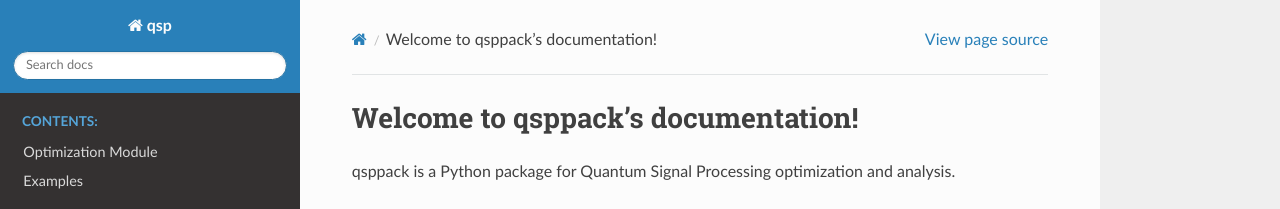
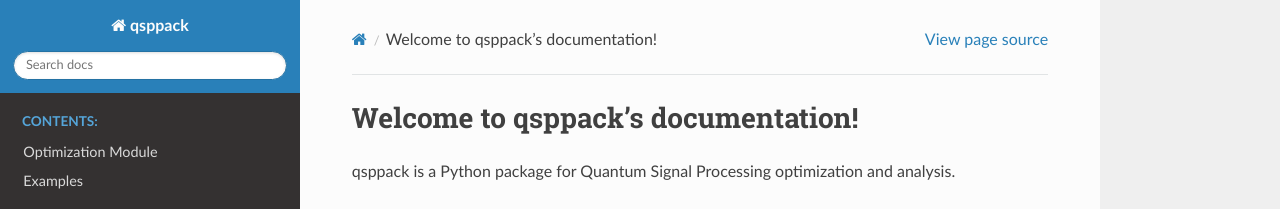
Before and after one commit to qsppack/pyqsppack, a Sphinx documentation site: the page built from docs/source/index.rst, in a window 1280 px wide. Shown: the top 209 px of the page. Built offline with Sphinx 7.4.7 and the Read the Docs theme 3.1.0, drawn with Linux system fonts in a browser that asks for light colours.

Commit message:
change package name

```diff
--- a/docs/source/conf.py
+++ b/docs/source/conf.py
@@ -10,7 +10,7 @@ import os
 import sys
 sys.path.insert(0, os.path.abspath('../..'))
 
-project = 'qsp'
+project = 'qsppack'
 copyright = '2025, James Larsen'
 author = 'James Larsen'
 
@@ -42,8 +42,8 @@ exclude_patterns = ['_build', 'Thumbs.db', '.DS_Store']
 # https://www.sphinx-doc.org/en/master/usage/configuration.html#options-for-html-output
 
 html_theme = 'sphinx_rtd_theme'
-html_title = 'QSP Documentation'
-html_short_title = 'QSP'
+html_title = 'qsppack Documentation'
+html_short_title = 'qsppack'
 
 # Napoleon settings
 napoleon_google_docstring = True
```
